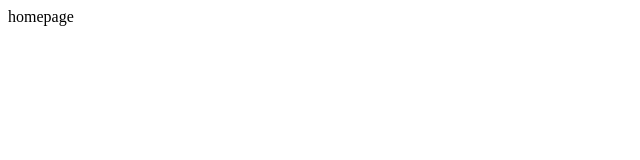
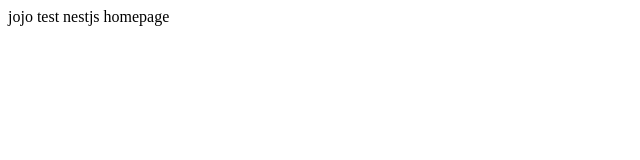
Before and after one commit to jojomango/nextjs-github-actions, a Next.js app: page / in a window 1280 px wide. Shown: the top 160 px of the page, without its empty margins (0-640 px from the left). Built offline with nearby package versions, Linux system fonts and the light colour scheme.

Commit message:
update github-action script

```diff
--- a/pages/index.tsx
+++ b/pages/index.tsx
@@ -1,5 +1,5 @@
 const page = () => {
-  return <div>homepage</div>
+  return <div>jojo test nestjs homepage</div>
 }
 
 export default page;
```
